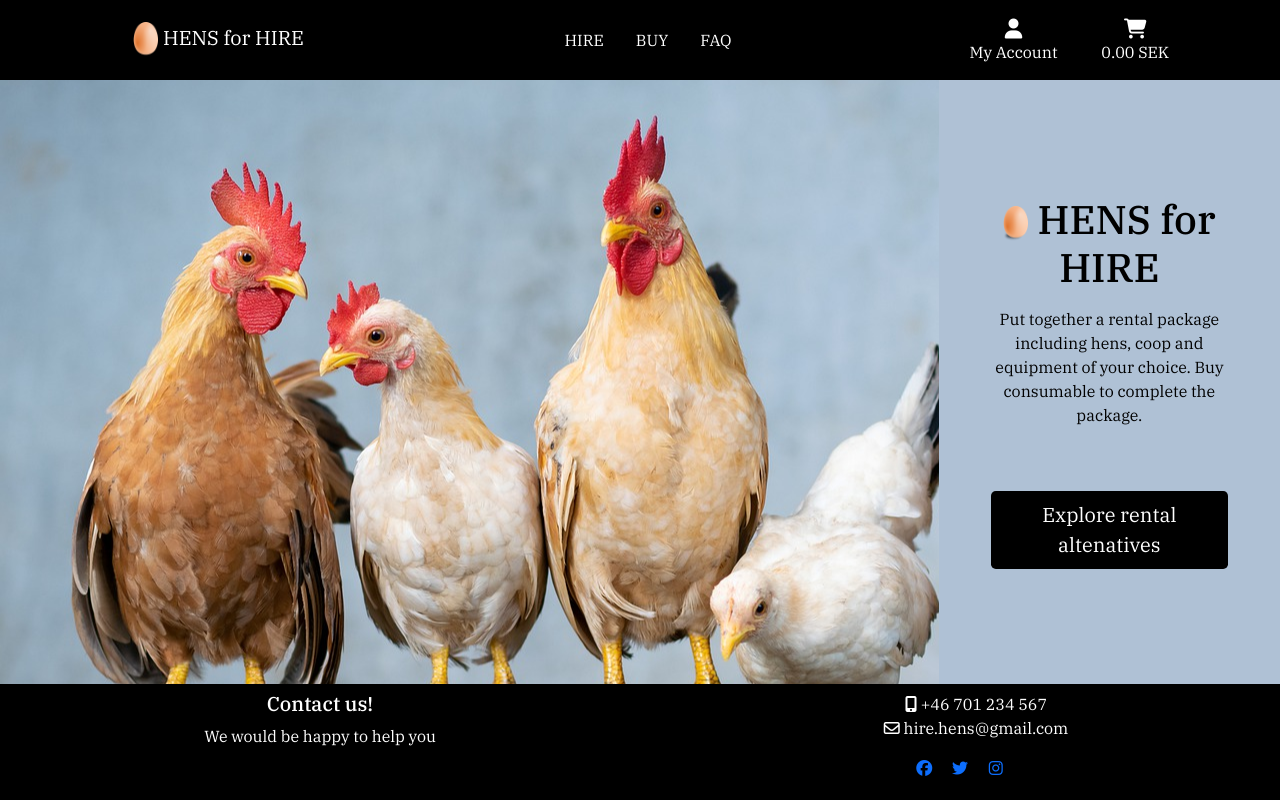
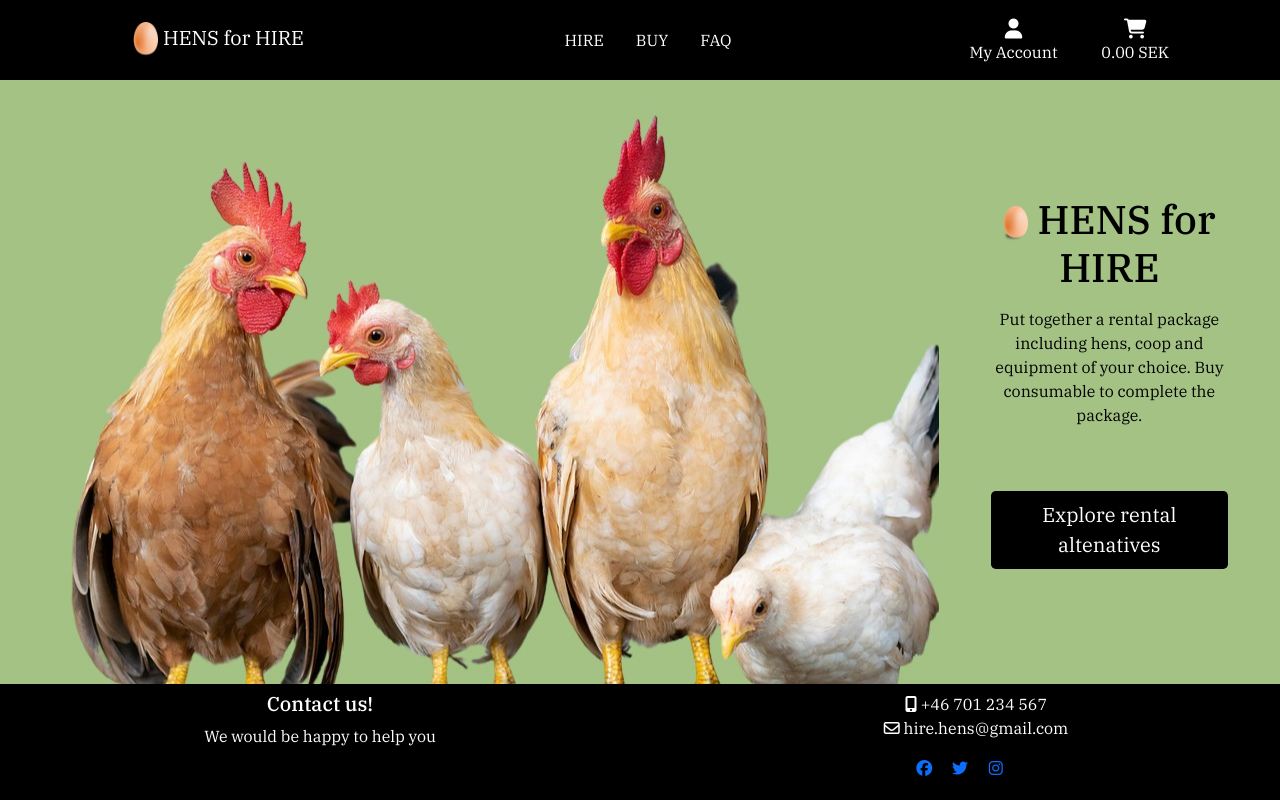
Before and after one commit to Carina-P/hire-hens, a Django app: page / in a window 1280 px wide. Run offline with Django 3.2, Linux system fonts and the light colour scheme; some libraries are stand-ins or nearby versions.

Commit message:
Home: Changed background color of background image

```diff
--- a/home/templates/home/index.html
+++ b/home/templates/home/index.html
@@ -14,7 +14,7 @@
     <div class="row h-100 justify-content-end">
         <div class="col d-block d-md-none align-self-end">
             <div class="row justify-content-evenly">
-                <div class="col bg-blue text-center m-auto p-4">
+                <div class="col bg-green text-center m-auto p-4">
                     <h1 class="mb-3"><img src="{{ MEDIA_URL }}egg.png" alt="logo" width="25"> HENS for HIRE</h1>
                     <p class="mb-3">Put together a rental package including hens, coop and equipment of your choice. Buy
                         consumable to complete the package.</p>
@@ -24,7 +24,7 @@
                 </div>
             </div>
         </div>
-        <div class="d-none d-md-block col-4 bg-blue">
+        <div class="d-none d-md-block col-4 bg-green">
             <div class="row h-100">
                 <div class="col-10 m-auto text-center p-4">
                     <h1 class="mb-3"><img src="{{ MEDIA_URL }}egg.png" alt="logo" width="25"> HENS for HIRE</h1>
--- a/static/css/base.css
+++ b/static/css/base.css
@@ -11,10 +11,10 @@ html {
 body {
     font-family: "IBM Plex Serif", "Roboto", "Open Sans";
     color: #000000;
-    background-color: #afc1d5;
+    background-color: #a3c284;
     font-size: 1rem;
     height: calc(100vh - 80px - 116px);
-    background: url('/media/homepage_chickens.jpg') no-repeat center center fixed;
+    background: url('/media/homepage_chickens-bg-green.jpg') no-repeat center center fixed;
     background-size: cover;
 }
 
```
Also changed, not shown: README.md, media/homepage_chickens-bg-green.jpg (added), media/homepage_chickens-removebg.png (added).
